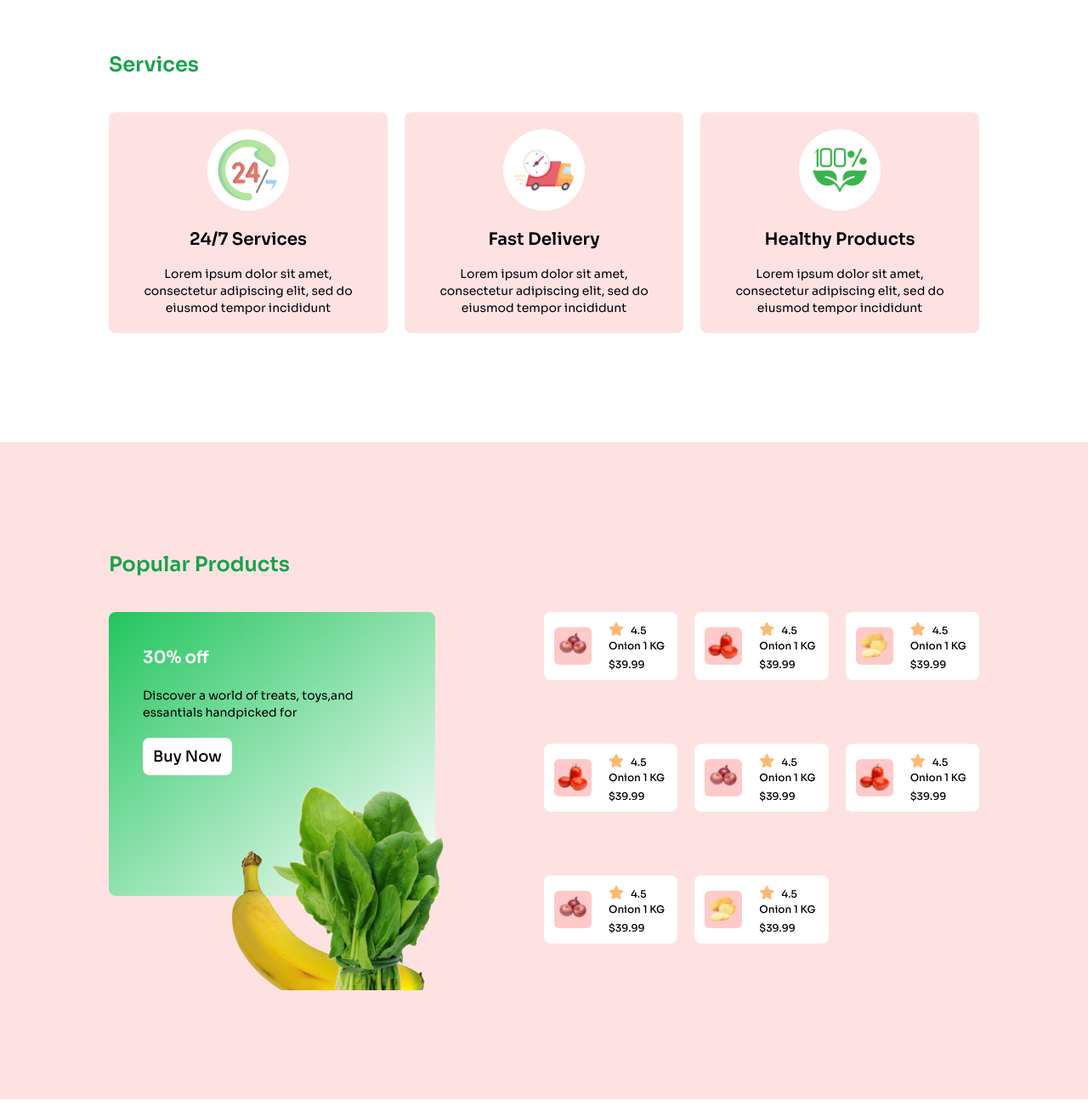
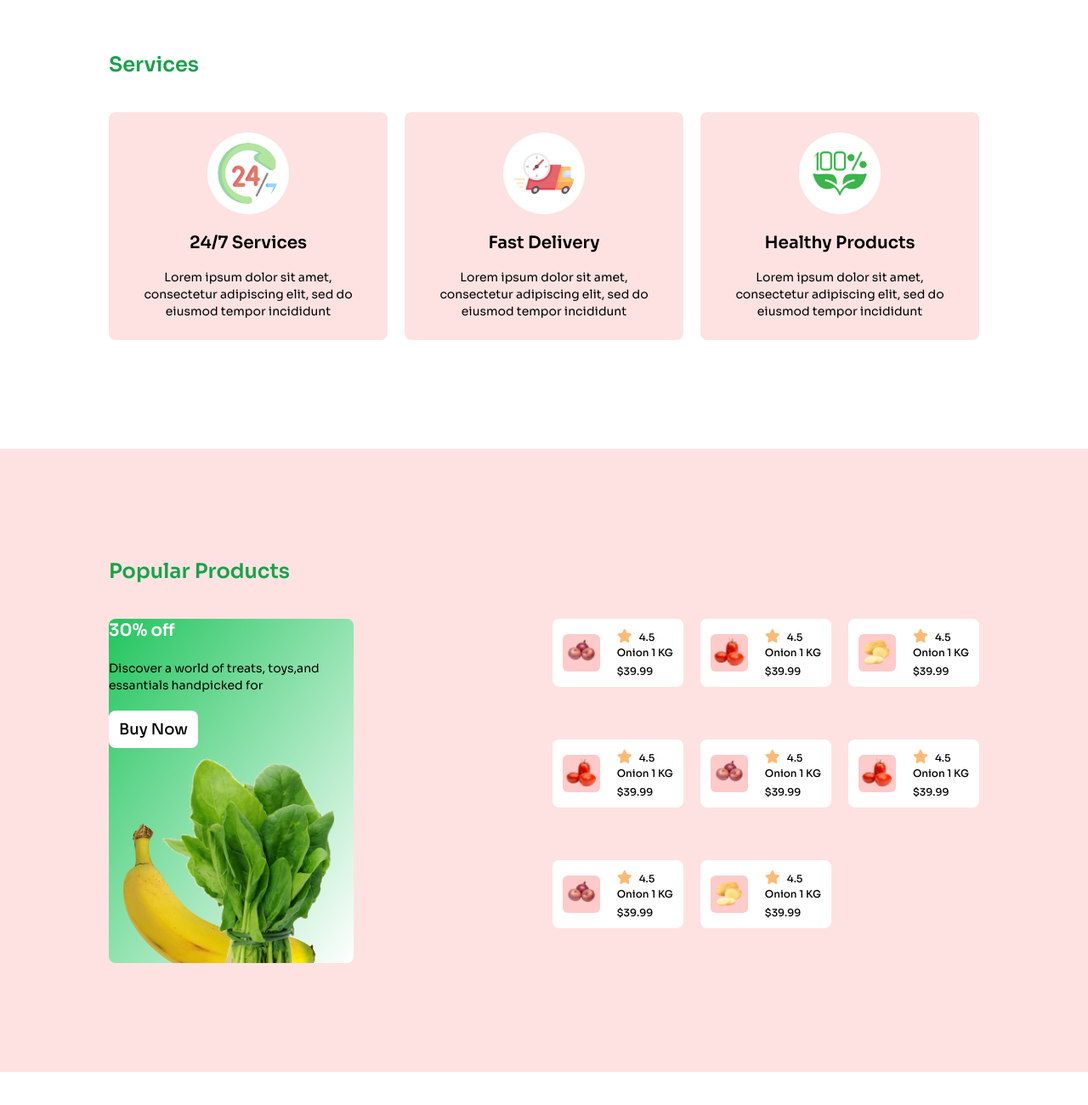
Before and after one commit to 198Jony/Assignment-03-category-0002, a plain HTML site: page index.html in a window 1280 px wide. Shown: the part 1180-2480 px from the top of the page at 85% size. Drawn offline with nearby package versions, Linux system fonts and the light colour scheme.

Commit message:
some changed in popular products

```diff
--- a/index.html
+++ b/index.html
@@ -74,21 +74,21 @@
                 <h2 class="font-sora font-semibold text-2xl text-green-600">Services</h2>
             </div>
              <div class="mt-10 grid sm:grid-cols-2 lg:grid-cols-3 gap-5">
-                <div class="bg-red-100 text-center py-5 rounded-lg">
+                <div class="bg-red-100 text-center py-6 rounded-lg">
                     <div>
                         <img class="mx-auto w-24 bg-white px-3 py-3 rounded-full" src="c2-assets\service.png" alt="">
                     </div>
                     <h4 class="font-sora text-xl font-semibold text-black mt-5">24/7 Services </h4>
                     <p class="w-6/12 lg:w-9/12 mx-auto font-sora txt-black text-sm font-normal mt-4">Lorem ipsum dolor sit amet, consectetur adipiscing elit, sed do eiusmod tempor incididunt</p>
                 </div>
-                <div class="bg-red-100 text-center py-5 rounded-lg">
+                <div class="bg-red-100 text-center py-6 rounded-lg">
                     <div>
                         <img class="mx-auto w-24 bg-white px-3 py-3 rounded-full" src="c2-assets\delivery.png" alt="">
                     </div>
                     <h4 class="font-sora text-xl font-semibold text-black mt-5">Fast Delivery</h4>
                     <p class="w-6/12 lg:w-9/12 mx-auto font-sora txt-black text-sm font-normal mt-4">Lorem ipsum dolor sit amet, consectetur adipiscing elit, sed do eiusmod tempor incididunt</p>
                 </div>
-                <div class="bg-red-100 text-center py-5 rounded-lg">
+                <div class="bg-red-100 text-center py-6 rounded-lg">
                     <div>
                         <img class="mx-auto w-24 bg-white px-3 py-3 rounded-full" src="c2-assets\healthy.png" alt="">
                     </div>
@@ -104,18 +104,19 @@
             <div>
                 <h2 class="font-sora font-semibold text-2xl text-green-600">Popular Products</h2>
             </div>
-            <div class="mt-10 lg:grid lg:grid-cols-2">
-                <div class="bg-gradient-to-br from-green-500 to-white lg:w-3/4 lg:h-3/4  rounded-lg" >
-                    <div class="pt-10 pl-10">
+            <div class="mt-10 lg:flex justify-between">
+                <div class="bg-gradient-to-br from-green-500 to-white  rounded-lg" >
+                    <div>
                         <h4 class="font-sora text-xl text-white font-semibold mb-5">30% off</h4>
                         <p class="font-sora text-sm font-normal w-72 mb-5">Discover a world of treats, toys,and essantials handpicked for</p>
                         <button class="bg-white text-black font-sora text-lg font-medium rounded-lg py-2 px-3">Buy Now</button>
                     </div>
-                    <div>
-                        <img class="relative left-1/3" src="c2-assets\vegetable-offer.png" alt="">
+                    <div class="text-right">
+                        <img src="c2-assets\vegetable-offer.png" alt="">
                     </div>
+
                 </div>
-                <div class="grid grid-cols-2 mt-5 lg:mt-0 gap-5 lg:grid-cols-3 ">
+                <div class="grid grid-cols-2 gap-5 lg:grid-cols-3 ">
                     <div class="flex items-center bg-white py-2 px-3 lg:h-20 rounded-lg">
                         <div class="bg-red-200 rounded-md">
                             <img src="c2-assets\image 43.png" alt="">
```
